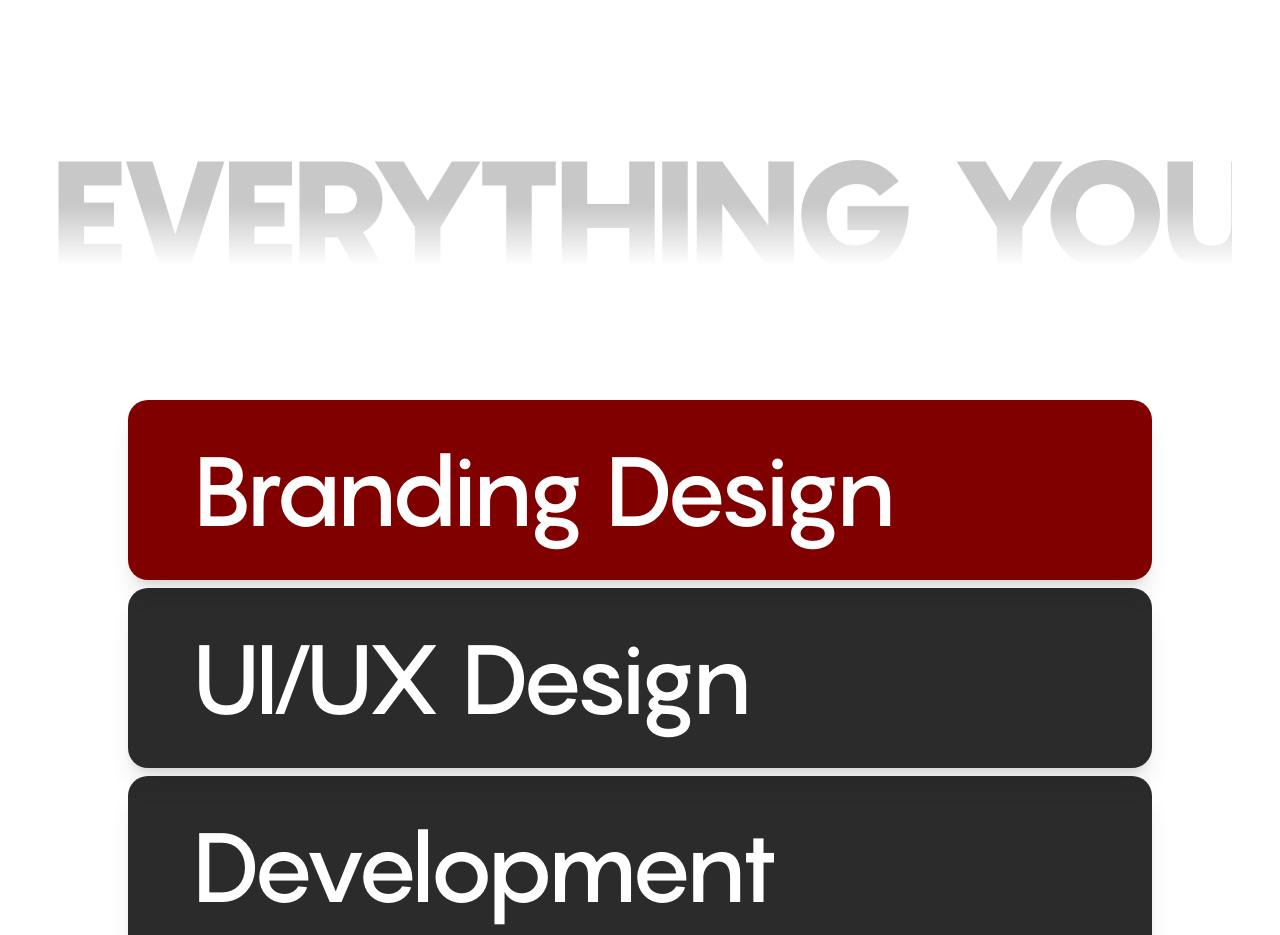
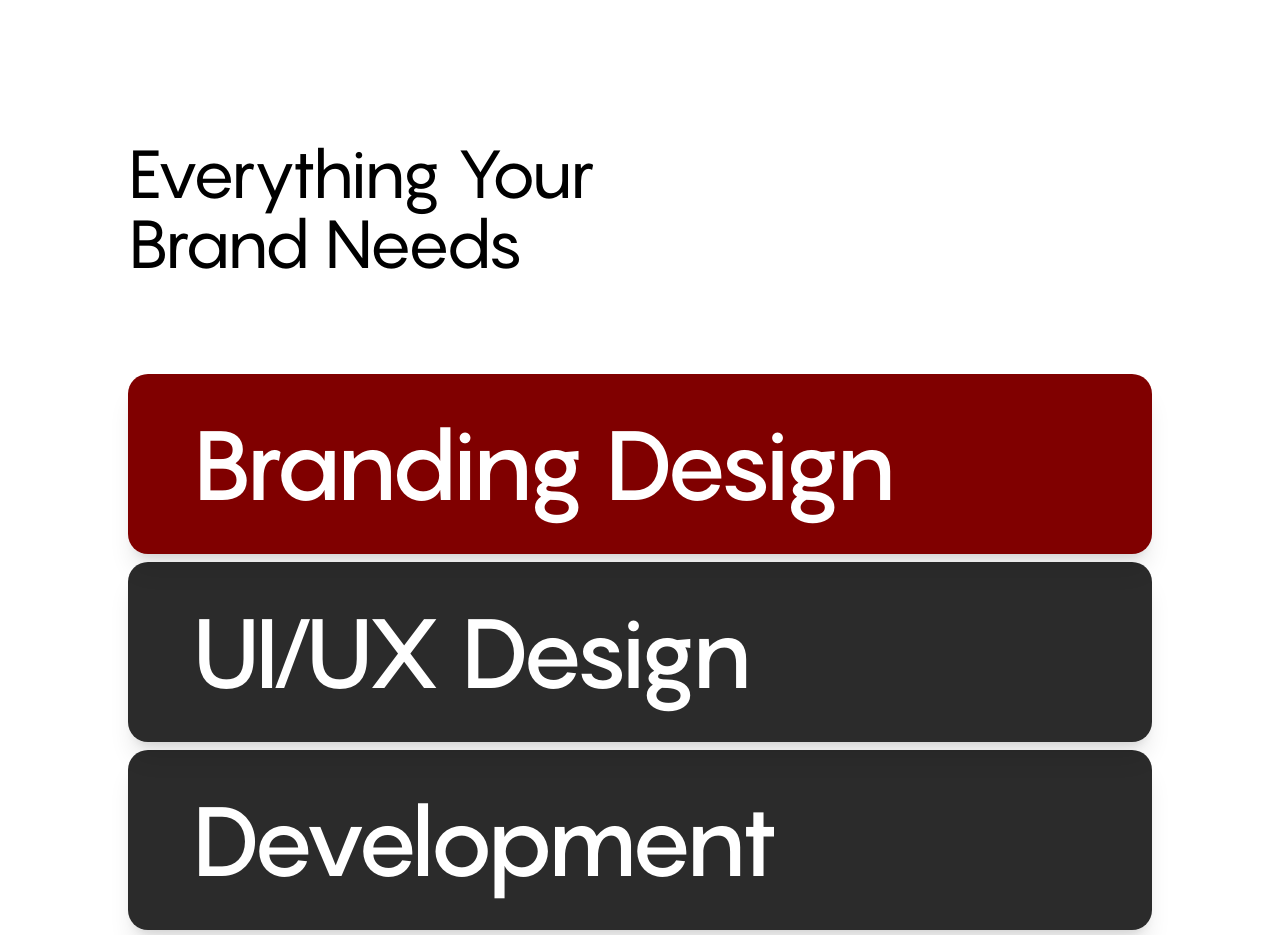
Before and after one commit to amanaanubhav/brndo.in, a Next.js app: page /about-us in a window 1280 px wide. Shown: the part 1480-2415 px from the top of the page. Built offline with nearby package versions, Linux system fonts and the light colour scheme.

Commit message:
feat: add AboutServices component with motion-animated service cards

```diff
--- a/src/features/about-us/AboutServices.jsx
+++ b/src/features/about-us/AboutServices.jsx
@@ -9,7 +9,11 @@ export default function AboutServices({ data }) {
       <div className="max-w-7xl mx-auto px-6 md:px-12 w-full flex flex-col items-center">
 
         {/* Title */}
-        <SectionHeading title={data.title} className="mb-8 md:mb-16" />
+        <div className="w-full max-w-5xl flex justify-start mb-8 md:mb-16">
+          <h2 className="font-pangram font-normal text-[67px] leading-[70px] tracking-[-0.02em] text-black dark:text-white max-w-[473px]">
+            Everything Your<br />Brand Needs
+          </h2>
+        </div>
 
         {/* Stacked Cards */}
         <div className="w-full flex flex-col items-center gap-6 md:-space-y-4 pt-8">
```
